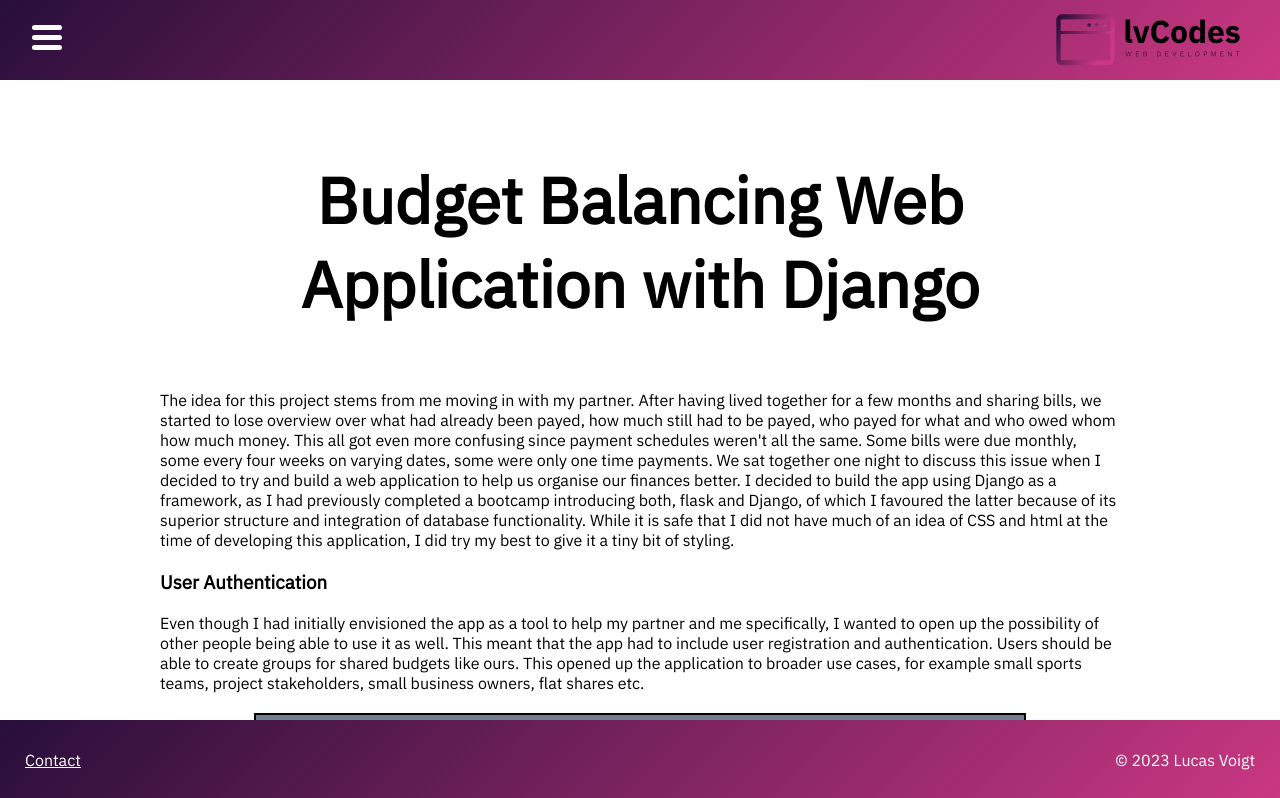
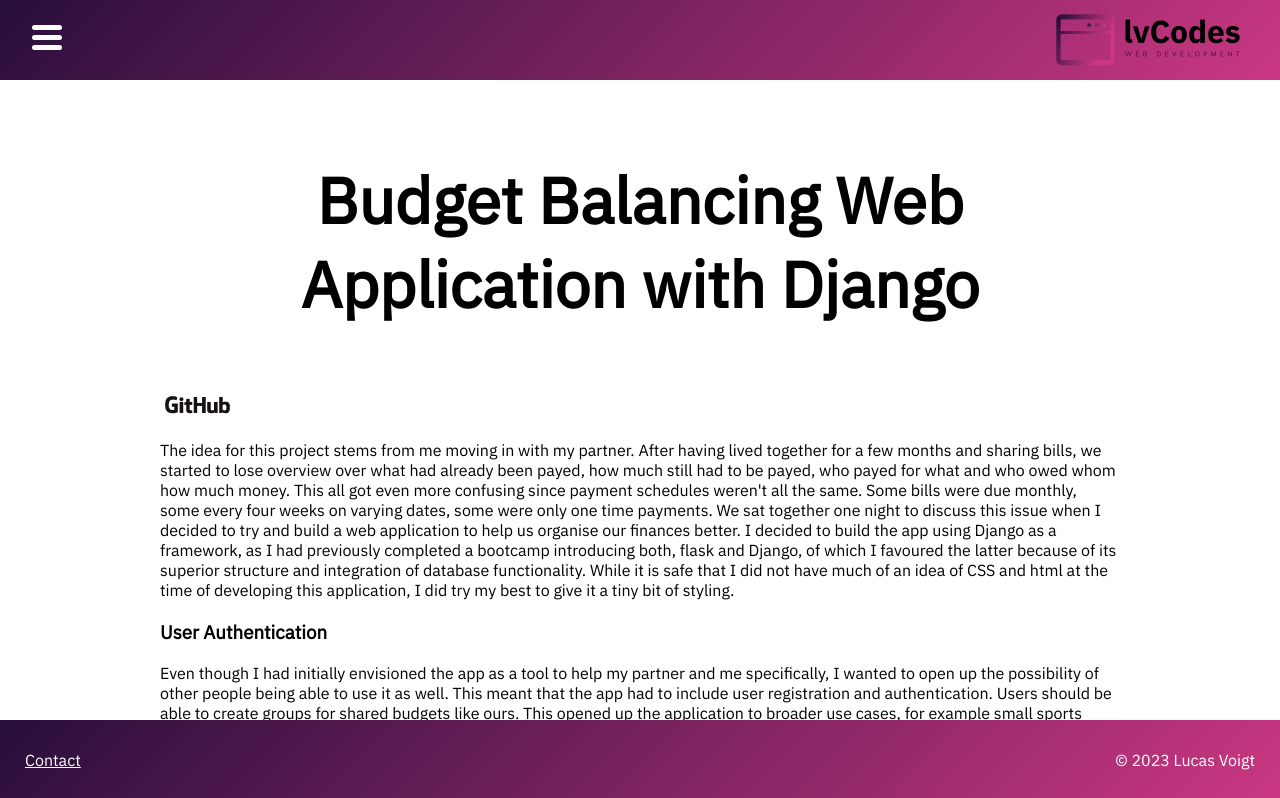
Before and after one commit to SteveTheSloth/Website, a Next.js app: page /projects/budget in a window 1280 px wide. Shown: the top 798 px of the page. Built offline with nearby package versions, Linux system fonts and the light colour scheme.

Commit message:
Corrected typo to show github links correctly.

```diff
--- a/components/mainParagraph.js
+++ b/components/mainParagraph.js
@@ -10,7 +10,7 @@ export default function MainParagraph(props) {
   return (
     <div className={styles.mainParagraph}>
       <h3 className={utilStyles.mainParagraphHeading}>{props.heading}</h3>
-      {props.links ? (
+      {props.link ? (
         <a href={props.link}>
           <Image
             priority
```
